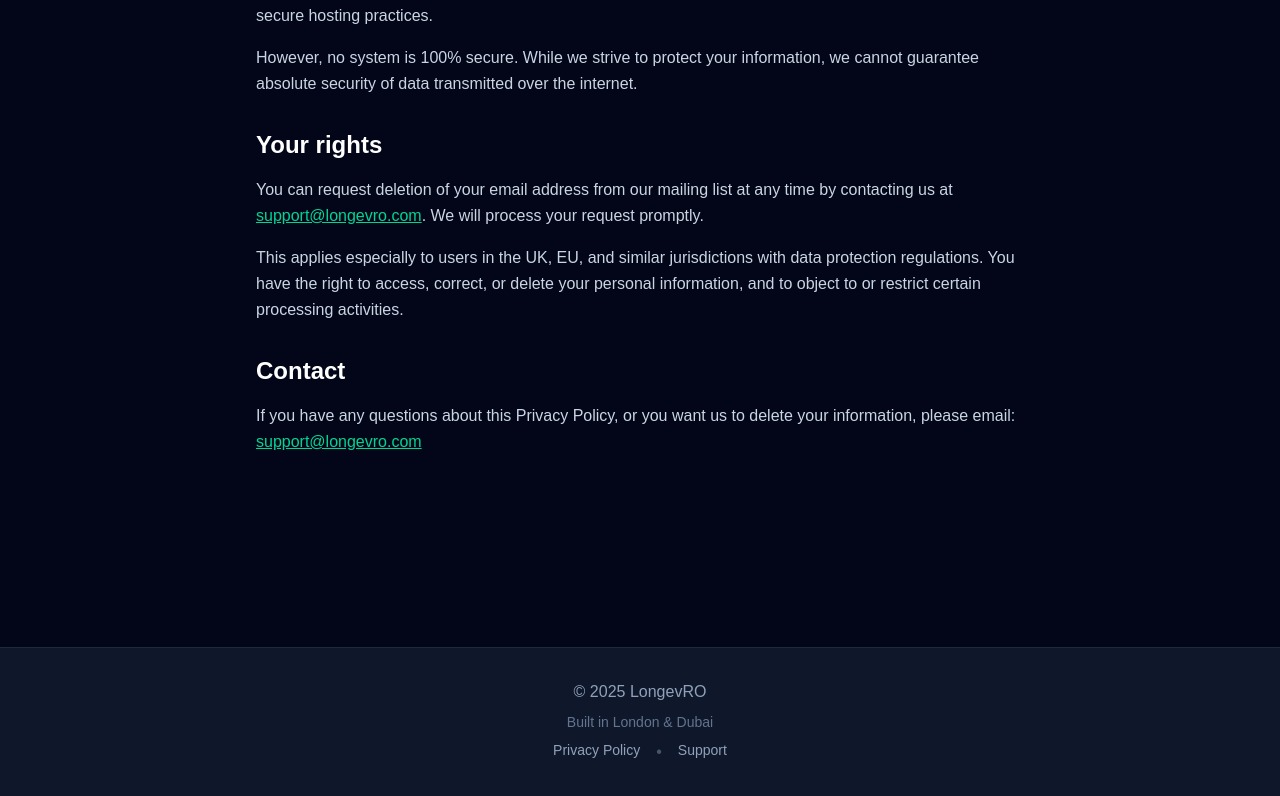
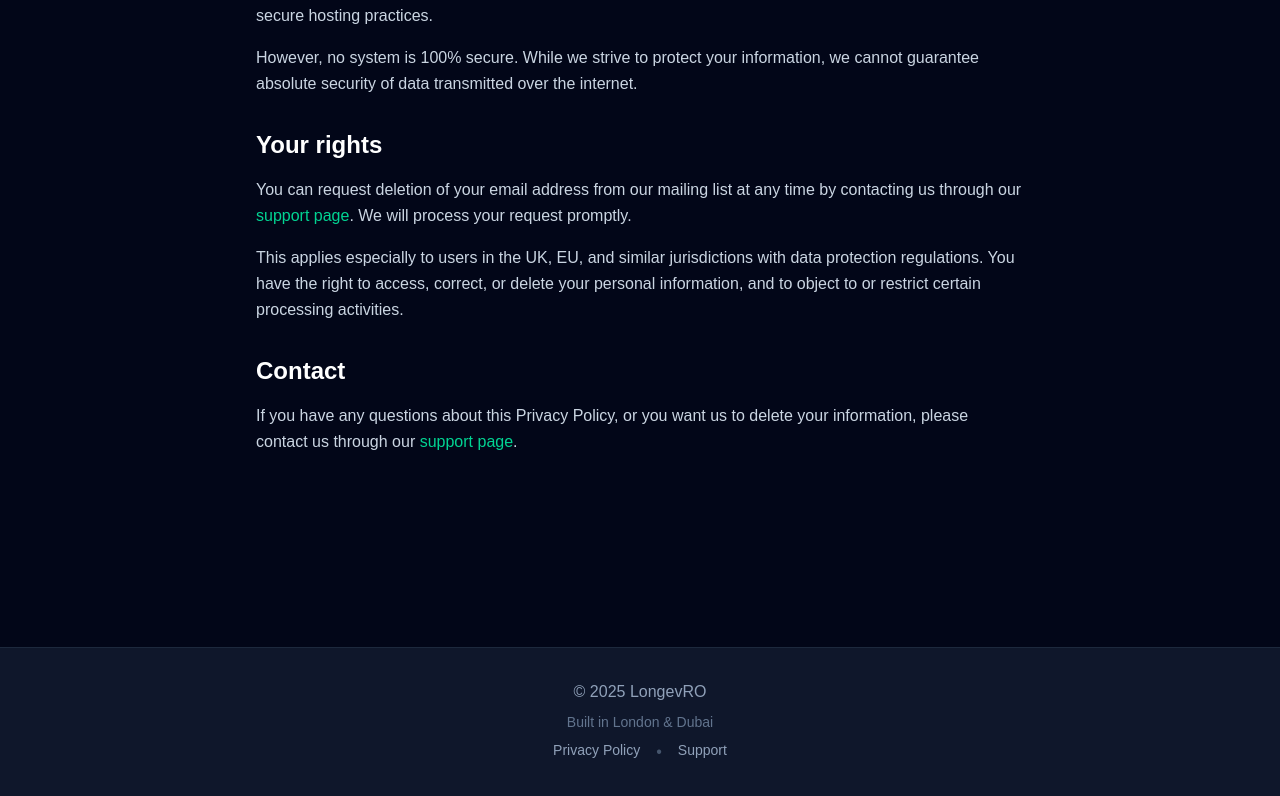
Before and after one commit to Rylik1/longevro-landing, a Next.js app: page /privacy in a window 1280 px wide. Shown: the part 1656-2452 px from the top of the page. Built offline with nearby package versions, Linux system fonts and the light colour scheme.

Commit message:
Replace email references with support page links in privacy policy

```diff
--- a/src/app/privacy/page.tsx
+++ b/src/app/privacy/page.tsx
@@ -135,12 +135,9 @@
               Your rights
             </h2>
             <p className="text-slate-300 leading-relaxed">
-              You can request deletion of your email address from our mailing list at any time by contacting us at{" "}
-              <a
-                href="mailto:support@longevro.com"
-                className="text-emerald-400 hover:text-emerald-300 underline"
-              >
-                support@longevro.com
+              You can request deletion of your email address from our mailing list at any time by contacting us through our{" "}
+              <a href="/support" className="text-emerald-400 hover:underline">
+                support page
               </a>
               . We will process your request promptly.
             </p>
@@ -153,13 +150,11 @@
           <section className="space-y-4">
             <h2 className="text-2xl font-semibold text-white">Contact</h2>
             <p className="text-slate-300 leading-relaxed">
-              If you have any questions about this Privacy Policy, or you want us to delete your information, please email:{" "}
-              <a
-                href="mailto:support@longevro.com"
-                className="text-emerald-400 hover:text-emerald-300 underline"
-              >
-                support@longevro.com
+              If you have any questions about this Privacy Policy, or you want us to delete your information, please contact us through our{" "}
+              <a href="/support" className="text-emerald-400 hover:underline">
+                support page
               </a>
+              .
             </p>
           </section>
         </div>
```
